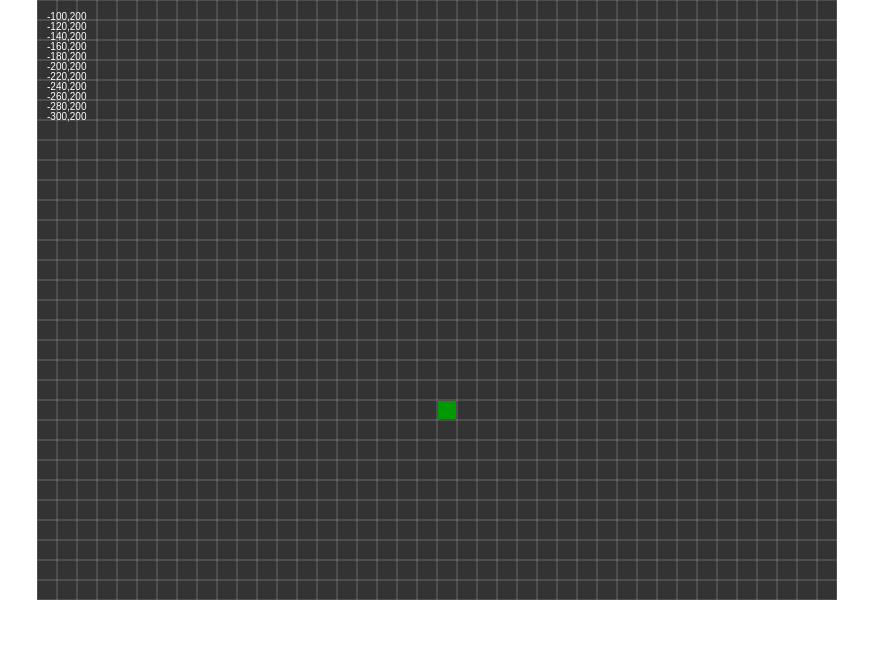
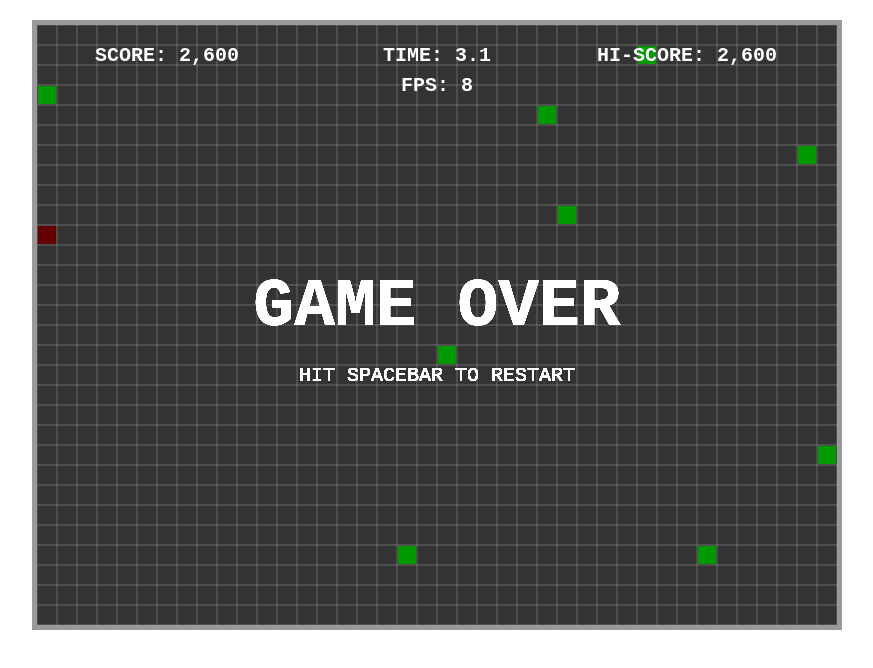
Before and after one commit to garyadams/snake, a plain HTML site: page index.html in a window 1280 px wide. Shown: the whole page, without its empty margins (203-1076 px from the left). Drawn offline with Linux system fonts and the light colour scheme.

Commit message:
Added scores, food, growth, collision detection and sounds.

```diff
--- a/index.html
+++ b/index.html
@@ -16,8 +16,9 @@
 			}
 
 			#canvas {
-				margin-top: 0px;
+				margin-top: 20px;
 				background: #333;
+				border: 5px solid #999;
 			}
 		</style>
 	</head>
--- a/snake.js
+++ b/snake.js
@@ -1,8 +1,61 @@
 var canvas = document.getElementById('canvas');
 var ctx = canvas.getContext('2d');
 
+var sound_eat = new Audio("eat.wav");
+var sound_explode = new Audio("explode.wav");
+var sound_move = new Audio("move.wav");
+
 canvas.width = 800;
 canvas.height = 600;
+
+game = {
+
+	score: null,
+	hiscore: 0,
+	over: null,
+	fps: null,
+	startTime: null,
+
+	init: function() {
+		game.score = 0;
+		game.over = false;
+		game.fps = 8;
+		game.startTime = Date.now();
+		game.scoreCalculated = Date.now();
+
+		snake.init();
+		food.init();
+	},
+
+	draw: function() {
+
+		if (Date.now() - game.scoreCalculated > 1) {
+			game.score += 100;
+			game.scoreCalculated = Date.now();
+		}
+
+		if (game.score > game.hiscore) {
+			game.hiscore = game.score;
+		}
+
+		if (game.fps < 20) {
+			if (game.score > (500*game.fps)*game.fps) {
+				game.fps++;
+			}
+		}
+
+		ctx.fillStyle = "#fff";
+		ctx.font = "bold 20px courier new";
+		ctx.textAlign = "center";
+		ctx.fillText("SCORE: " + addCommas(game.score), (canvas.width/2)-270, 36);
+		ctx.fillText("TIME: " + ((Date.now() - game.startTime)/1000).toFixed(1), (canvas.width/2), 36);
+		ctx.fillText("HI-SCORE: " + addCommas(game.hiscore), (canvas.width/2)+250, 36);
+
+		ctx.fillText("FPS: " + game.fps, (canvas.width/2), 66);
+
+	}
+
+};
 
 snake = {
 
@@ -11,6 +64,7 @@ snake = {
 	y: null,
 	body: [],
 	direction: null,
+	lastDirection: null,
 
 	init: function() {
 		snake.size = 20;
@@ -18,8 +72,9 @@ snake = {
 		snake.y = 200;
 		snake.body = [];
 		snake.direction = "left";
+		snake.lastDirection = "left";
 
-		for (i = snake.x + (10 * snake.size); i >= snake.x; i-=snake.size) {
+		for (var i = snake.x + (1*snake.size); i >= snake.x; i-=snake.size) {
 			snake.body.push(i + ',' + snake.y);
 		}
 	},
@@ -40,18 +95,23 @@ snake = {
 				break;
 	    }
 
+	    //Used to make sure we can't double back on ourselves.
+	    snake.lastDirection = snake.direction;
+
 		snake.body.push(snake.x + ',' + snake.y);
 		snake.body.shift();
+		//sound_move.play();
 	},
 
 	draw: function() {
-		for (var j = 0; j < snake.body.length; j++) {
+		for (var i = 0; i < snake.body.length; i++) {
 
-			var bodyPart = snake.body[j].split(",");
+			var bodyPart = snake.body[i].split(",");
 
-			ctx.fillStyle="#fff";
-
-			ctx.fillText(snake.body[j], 10, 20+(10*j));
+			//ctx.fillStyle="#fff";
+			//ctx.font = "10px courier new";
+			//ctx.textAlign = "left";
+			//ctx.fillText(snake.body[i], 20, 30+(10*i));
 
 			if (bodyPart[0] == snake.x && bodyPart[1] == snake.y) {
 				ctx.fillStyle="#990000";
@@ -62,17 +122,61 @@ snake = {
 			ctx.fillRect(parseInt(bodyPart[0])+1, parseInt(bodyPart[1])+1, snake.size-2, snake.size-2);
 
 		}
+	},
+
+	detectCollisions: function () {
+		var i;
+
+		//Map edges.
+		if (snake.x < 0 || (snake.x + snake.size) > canvas.width || snake.y < 0 || (snake.y + snake.size) > canvas.height) {
+			game.over = true;
+			sound_explode.play();
+		}
+		//Body parts.
+		for (i = 0; i < snake.body.length-1; i++) {
+			if (snake.x + "," + snake.y === snake.body[i]) {
+				game.over = true;
+				sound_explode.play();
+			}
+		}
+		//Food.
+		for (i = 0; i < snake.body.length; i++) {
+			for (var j = 0; j < food.locations.length; j++) {
+				if (snake.body[i] === food.locations[j]) {
+					snake.grow();
+					food.locations.splice(j, 1);
+
+					//Play sound.
+					sound_eat.play();
+				}
+			}
+		}
+	},
+
+	grow: function() {
+		snake.body.push(snake.x + "," + snake.y);
+		game.score += 1000;
 	}
 
 };
 
 food = {
 
-	size: 20,
+	size: null,
 	locations: [],
 
+	init: function() {
+		food.size = 20;
+		food.locations = [];
+	},
+
 	spawn: function() {
-  	food.locations.push('400,400');
+		if (Math.random() * food.locations.length < 1) {
+			var randomX = Math.round((Math.random()*(canvas.width-0)+0)/20)*20;
+			var randomY = Math.round((Math.random()*(canvas.height-0)+0)/20)*20;
+
+			food.locations.push(randomX + "," + randomY);
+		}
 	},
 
 	draw: function() {
@@ -88,41 +192,42 @@ food = {
 
 function loop() {
 
+	if (!game.over) {
+
 		ctx.clearRect(0,0,canvas.width,canvas.height);
 		drawGridLines();
 
 		snake.move();
+		snake.detectCollisions();
+		food.spawn();
 		food.draw();
 		snake.draw();
+		game.draw();
+
+	} else {
+
+		ctx.font = "bold 68px courier new";
+		ctx.textAlign = "center";
+		ctx.fillText("GAME OVER", canvas.width/2, canvas.height/2);
+
+		ctx.font = "20px courier new";
+		ctx.fillText("HIT SPACEBAR TO RESTART", canvas.width/2, (canvas.height/2)+56);
+
+	}
 
 	setTimeout(function() {
 		requestAnimationFrame(loop);
-  }, 1000 / 8);
+	}, 1000 / game.fps);
+
 
 }
 
 var requestAnimationFrame =  window.requestAnimationFrame || window.webkitRequestAnimationFrame || window.mozRequestAnimationFrame;
 
-food.spawn();
-snake.init();
+game.init();
 requestAnimationFrame(loop);
 
-
-
-
-
-
-
-
-
-
-
-
-
-
-
 //Controls and user input.
-
 inverseDirection = {
   'up':'down',
   'left':'right',
@@ -150,21 +255,18 @@ addEventListener("keydown", function (e) {
 		lastKey = "right"
 	}
 
-  if (["up", "down", "left", "right"].indexOf(lastKey) >= 0 && lastKey != inverseDirection[snake.direction]) {
+	if (["up", "down", "left", "right"].indexOf(lastKey) >= 0 && lastKey != inverseDirection[snake.lastDirection]) {
 		snake.direction = lastKey;
 	}
 
+	if(e.keyCode === 32) {
+		if (game.over) {
+			game.init();
+			snake.init();
+		}
+	}
+
 }, false);
-
-
-
-
-
-
-
-
-
-
 
 function drawGridLines()
 {
@@ -194,3 +296,16 @@ function drawGridLines()
 	}
 
 }
+
+function addCommas(nStr)
+{
+    nStr += '';
+    var x = nStr.split('.');
+    var x1 = x[0];
+    var x2 = x.length > 1 ? '.' + x[1] : '';
+    var rgx = /(\d+)(\d{3})/;
+    while (rgx.test(x1)) {
+        x1 = x1.replace(rgx, '$1' + ',' + '$2');
+    }
+    return x1 + x2;
+}
```
Also changed, not shown: 3 other files. Lines whose indentation alone changed are shown as unchanged.
